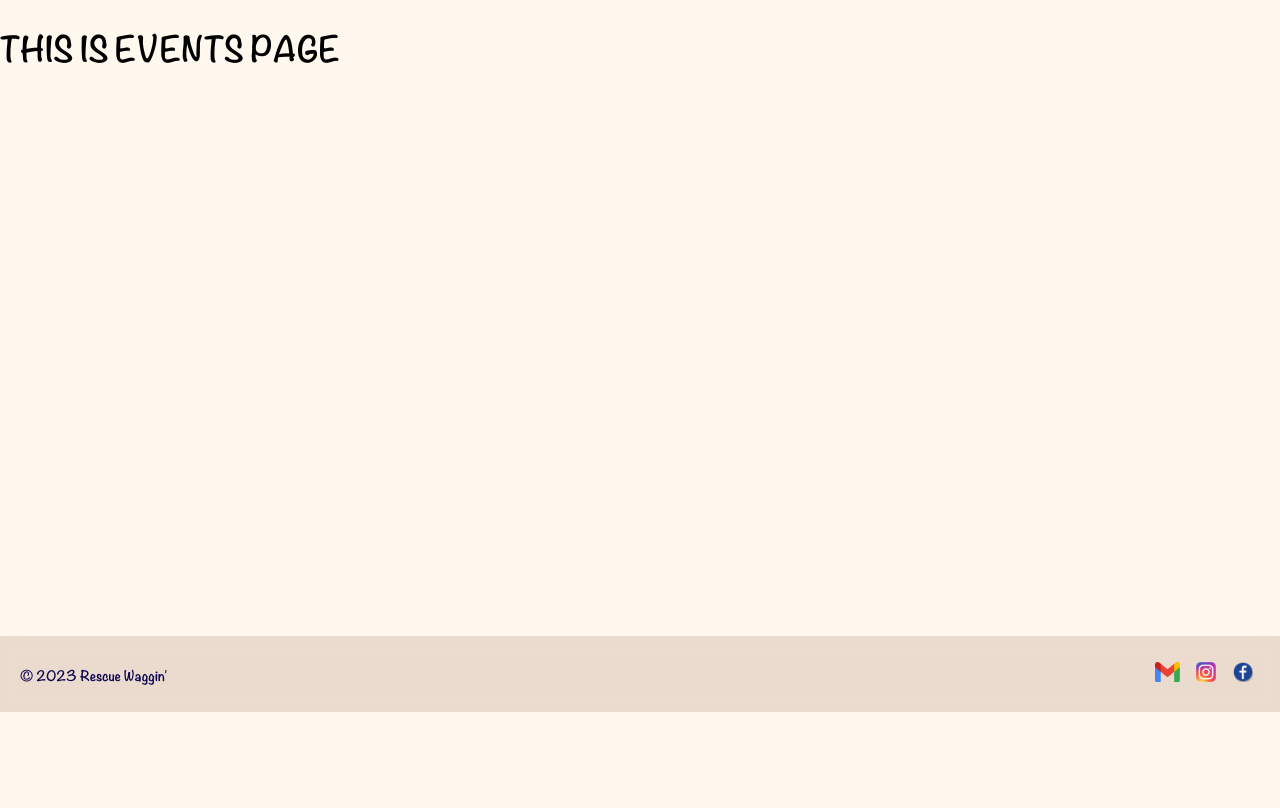
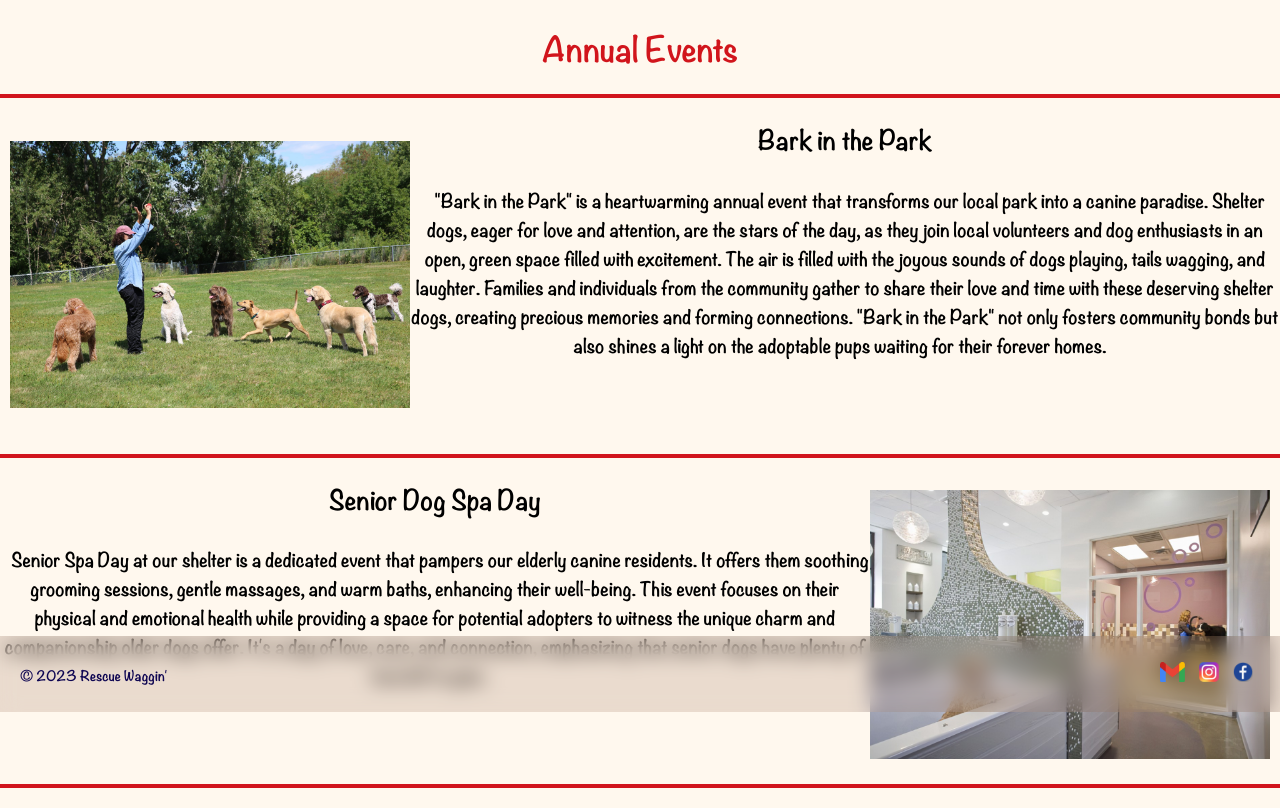
Before and after one commit to t-schneids/midterm, a PHP site: page /events.html in a window 1280 px wide. Shown: the part 88-896 px from the top of the page. Before the commit the page ends 800 px from the top, so only its background shows below. Run offline with PHP 8.4, Linux system fonts and the light colour scheme.

Commit message:
edited events page

```diff
--- /dev/null
+++ b/events.css
@@ -0,0 +1,53 @@
+.header {
+        color: rgb(209,21,28);
+        text-align: center;
+}
+
+hr {
+        border: 2px solid rgb(209,21,28); /* Change the color and style as desired */
+        margin: 20px 0; /* Adjust spacing above and below the line */
+}
+
+.image1 img {
+        padding-top: 23px;
+        width: 400px;
+        height: auto;
+        float: left;
+        padding-left: 10px;
+}
+
+.image1 h1 {
+        color: black;
+        font-size: 25px;
+        padding-bottom: 10px;
+}
+
+.image1 p {
+        color: black;
+        font-size: 18px;
+        padding-left: 10px;
+        padding-right: 10px;
+        display: inline;
+}
+
+.image2 img {
+        padding-top: 12px;
+        width: 400px;
+        height: auto;
+        float: right;
+        padding-right: 10px;
+}
+
+.image2 h1 {
+        color: black;
+        font-size: 25px;
+        padding-bottom: 10px;
+}
+
+.image2 p {
+        color: black;
+        font-size: 18px;
+        padding-left: 10px;
+        padding-right: 10px;
+        display: inline;
+}
--- a/events.html
+++ b/events.html
@@ -7,6 +7,7 @@
         <!-- links library for hamburger and close icons -->
         <link href="https://fonts.googleapis.com/icon?family=Material+Icons" rel="stylesheet">
         <script src="general.js"></script>
+        <link rel="stylesheet" href="events.css">
 
     </head>
     <body>
@@ -50,8 +51,54 @@
         </button>
 
 
-        <div class="content">
-            <h1>THIS IS EVENTS PAGE</h1>
+        <div class="header">
+            <h1> Annual Events </h1>
+            <hr>
+        <div>
+
+        <!-- event 1: Bark in the Park -->
+        <div class="image1">
+            <img src="image1.jpg" alt="Image1">
+                <h1> Bark in the Park</h1>
+                <p> "Bark in the Park" is a heartwarming annual event that transforms
+                    our local park into a canine paradise. Shelter dogs, eager for love
+                    and attention, are the stars of the day, as they join local volunteers
+                    and dog enthusiasts in an open, green space filled with excitement.
+                    The air is filled with the joyous sounds of dogs playing, tails wagging,
+                    and laughter. Families and individuals from the community gather to
+                    share their love and time with these deserving shelter dogs, creating
+                    precious memories and forming connections. "Bark in the Park" not only
+                    fosters community bonds but also shines a light on the adoptable pups
+                    waiting for their forever homes.
+                </p>
+            </div>
+        </div>
+        <br> <br> <br>
+        <hr>
+
+        <!-- event 2: Senior Dog Spa Day: -->
+        <div class="image2">
+            <img src="image2.jpg" alt="Image2">
+                <h1> Senior Dog Spa Day </h1>
+                <p> Senior Spa Day at our shelter is a dedicated event that pampers
+                    our elderly canine residents. It offers them soothing grooming
+                    sessions, gentle massages, and warm baths, enhancing their well-being.
+                    This event focuses on their physical and emotional health while
+                    providing a space for potential adopters to witness the unique
+                    charm and companionship older dogs offer. It's a day of love,
+                    care, and connection, emphasizing that senior dogs have plenty
+                    of love left to give.
+                </p>
+            </div>
+        </div>
+        <br> <br> <br>
+        <hr>
+
+            <!-- event 3: National Adopt-a-Dog Day-->
+
+            <!-- event 4: Swim with Paws -->
+
+            <!-- event 5: Canine Carnival -->
 
 
             <footer>
--- a/general.css
+++ b/general.css
@@ -144,6 +144,8 @@ footer ul.nav {
     list-style: none;
     padding: 0;
     margin: 0;
+    display: flex; /* Make the navigation items display horizontally */
+    justify-content: flex-end;
 }
 
 footer li {
```
Also changed, not shown: image1.jpg (added), image2.jpg (added).
